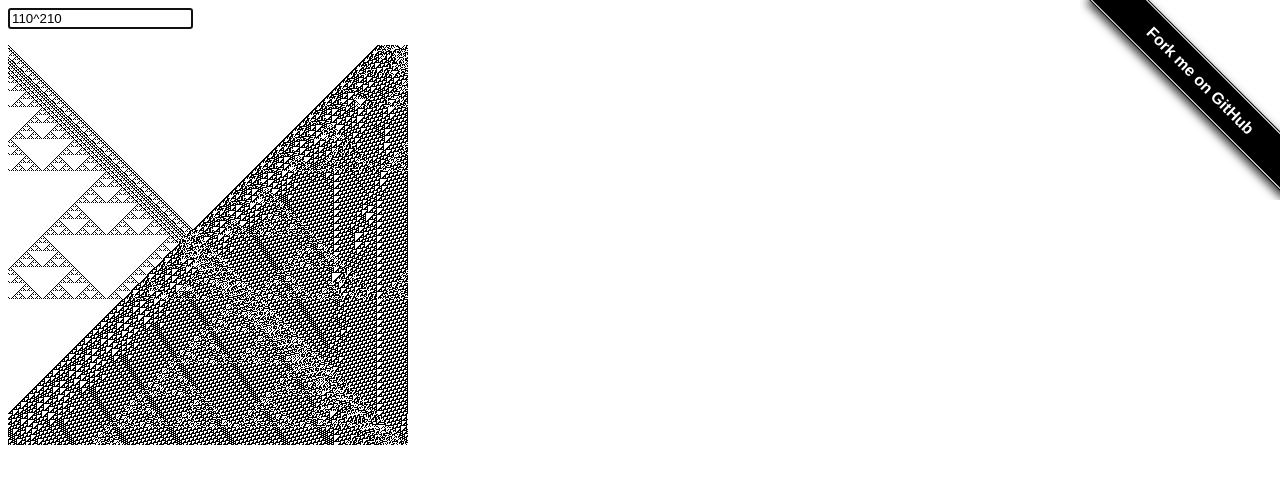
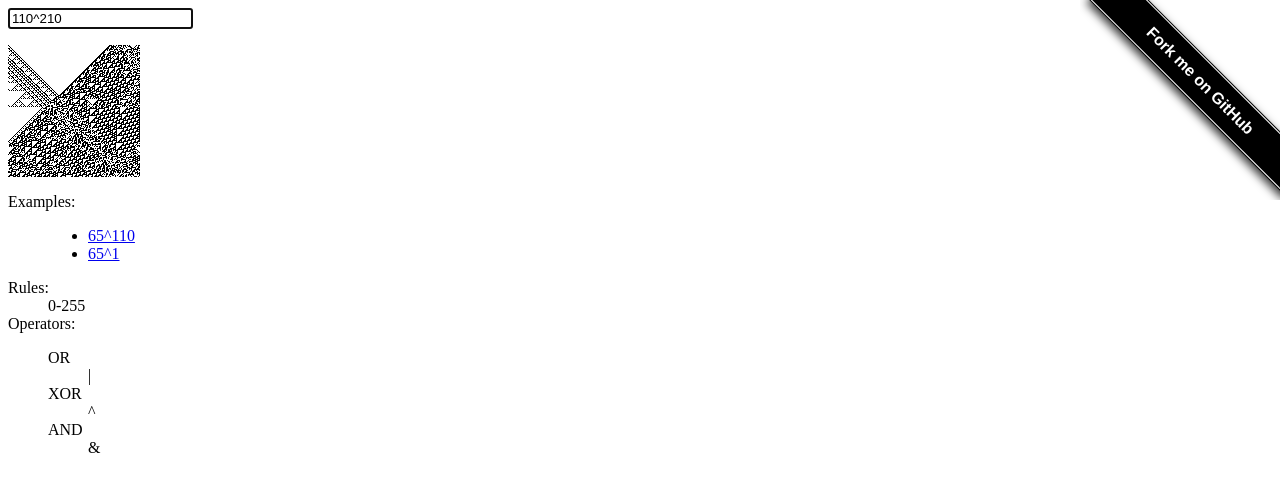
Before and after one commit to rthbound/WhatECAIsIt, a plain HTML site: page index.html in a window 1280 px wide. Drawn offline with Linux system fonts and the light colour scheme.

Commit message:
Some updates

```diff
--- a/index.html
+++ b/index.html
@@ -1,14 +1,44 @@
 <html>
+<head>
+  <style>#forkongithub a{background:#000;color:#fff;text-decoration:none;font-family:arial,sans-serif;text-align:center;font-weight:bold;padding:5px 40px;font-size:1rem;line-height:2rem;position:relative;transition:0.5s;}#forkongithub a:hover{background:#c11;color:#fff;}#forkongithub a::before,#forkongithub a::after{content:"";width:100%;display:block;position:absolute;top:1px;left:0;height:1px;background:#fff;}#forkongithub a::after{bottom:1px;top:auto;}@media screen and (min-width:800px){#forkongithub{position:absolute;display:block;top:0;right:0;width:200px;overflow:hidden;height:200px;z-index:9999;}#forkongithub a{width:200px;position:absolute;top:60px;right:-60px;transform:rotate(45deg);-webkit-transform:rotate(45deg);-ms-transform:rotate(45deg);-moz-transform:rotate(45deg);-o-transform:rotate(45deg);box-shadow:4px 4px 10px rgba(0,0,0,0.8);}}</style><span id="forkongithub"><a href="https://github.com/rthbound/WhatECAIsIt">Fork me on GitHub</a></span>
+</head>
 <body>
-  <style>#forkongithub a{background:#000;color:#fff;text-decoration:none;font-family:arial,sans-serif;text-align:center;font-weight:bold;padding:5px 40px;font-size:1rem;line-height:2rem;position:relative;transition:0.5s;}#forkongithub a:hover{background:#c11;color:#fff;}#forkongithub a::before,#forkongithub a::after{content:"";width:100%;display:block;position:absolute;top:1px;left:0;height:1px;background:#fff;}#forkongithub a::after{bottom:1px;top:auto;}@media screen and (min-width:800px){#forkongithub{position:absolute;display:block;top:0;right:0;width:200px;overflow:hidden;height:200px;z-index:9999;}#forkongithub a{width:200px;position:absolute;top:60px;right:-60px;transform:rotate(45deg);-webkit-transform:rotate(45deg);-ms-transform:rotate(45deg);-moz-transform:rotate(45deg);-o-transform:rotate(45deg);box-shadow:4px 4px 10px rgba(0,0,0,0.8);}}</style><span id="forkongithub"><a href="https://github.com/rthbound/WhatECAIsIt">Fork me on GitHub</a></span>
-  <form onsubmit="goforit(); return false;">
+  <form id='form' onsubmit="goforit(); return false;">
     <input id="expr" value='110^210' autofocus></input>
   </form>
   <canvas id="eca"></canvas>
+  <p>
+    <dl>
+      <dt>Examples:</dt>
+      <dd>
+        <ul>
+          <li>
+            <a href="#65^110" onclick="document.getElementById('expr').value='65^110';goforit()">65^110</a>
+          </li>
+          <li>
+            <a href="#65^1" onclick="document.getElementById('expr').value='65^1'; goforit(); return false;">65^1</a>
+          </li>
+        </ul>
+      </dd>
+      <dt>Rules:</dt>
+      <dd>0-255</dt>
+      <dt>Operators:</dt>
+      <dd>
+        <dl>
+          <dt>OR</dt>
+          <dd>|</dd>
+          <dt>XOR</dt>
+          <dd>^</dd>
+          <dt>AND</dt>
+          <dd>&amp;</dd>
+        </dl>
+      </dd>
+    </dl>
+  </p>
 </body>
 <script type='text/javascript'>
-var width  = 400,
-    height = 400,
+var width  = 132,
+    height = 132,
     eca    = document.getElementById('eca'),
     ctx    = eca.getContext('2d'),
     px     = ctx.createImageData(1, 1);
```
